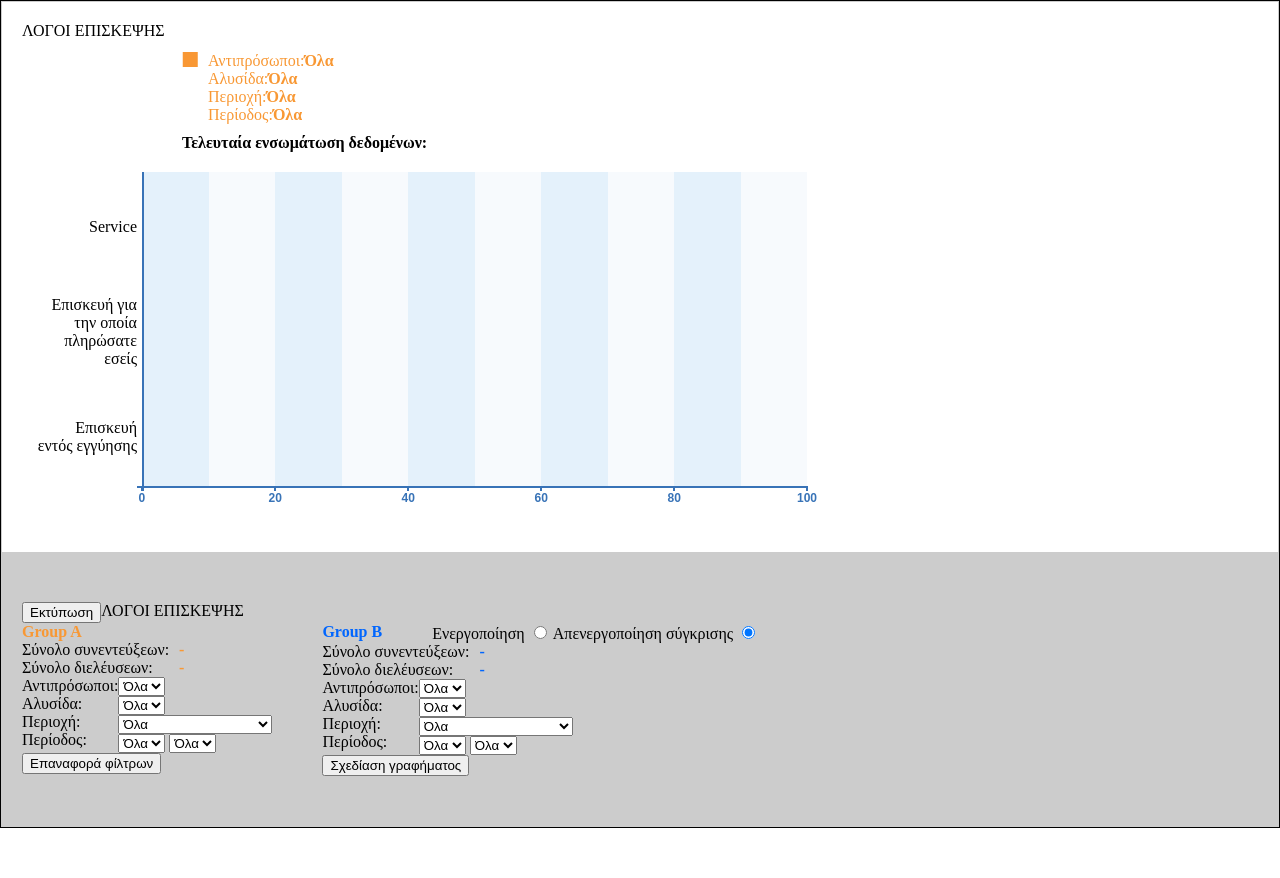
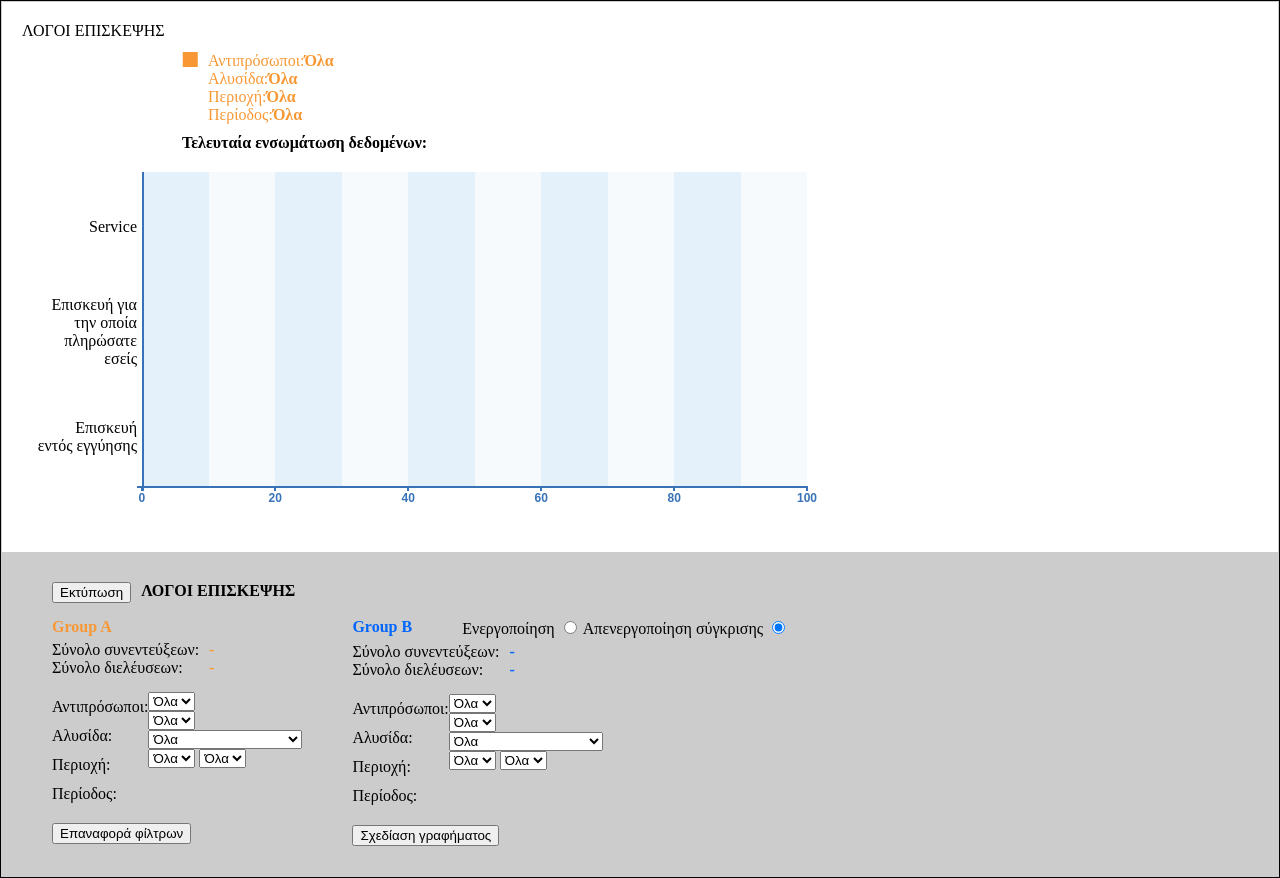
Before and after one commit to ahmadtajudin/stats_project, a PHP site: page /graphs_tester.php in a window 1280 px wide. Before the commit the page ends 828 px from the top, so only its background shows below. Run offline with PHP 8.4, Linux system fonts and the light colour scheme; data that the repository does not hold is empty.

Commit message:
Mama. 3:00, 22_4_2013.Implementing first chart into the admin.

```diff
--- a/graphs.php
+++ b/graphs.php
@@ -6,7 +6,7 @@
                 <!-- Link or button to toggle dropdown -->
                 <div class="toggle-state"><a href="#">Choose Chart</a></div>
                 <ul class="nav nav-list bs-docs-sidenav show-hide-el">
-                    <li><i class="icon-chevron-right"></i><a href="graphs.php?chart=1">Chart 1</a></li>
+                    <li><i class="icon-chevron-right"></i><a href="graphs.php?chart=1">ΛΟΓΟΙ ΕΠΙΣΚΕΨΗΣ</a></li>
                     <li><i class="icon-chevron-right"></i><a href="graphs.php?chart=2">Chart 2</a></li>
                     <li><i class="icon-chevron-right"></i><a href="graphs.php?chart=3">Chart 3</a></li>
                     <li><i class="icon-chevron-right"></i><a href="graphs.php?chart=4">Chart 4</a></li>
--- a/graphs/css/charts_style.css
+++ b/graphs/css/charts_style.css
@@ -20,3 +20,6 @@
 
 .marginLeft10px{margin-left: 10px;}
 .marginLeft50px{margin-left: 50px;}
+.marginBottom5px{margin-bottom: 5px;}
+.marginBottom10px{margin-bottom: 10px;}
+.marginBottom15px{margin-bottom: 15px;}
--- a/graphs/graphs_holder.php
+++ b/graphs/graphs_holder.php
@@ -44,7 +44,29 @@ require_once 'templates/chart_holder.php';
 require_once 'templates/filters.php';
 ?>
 </div>
+<?php if(!isset($_GET["chart"])){$_GET["chart"] = "1";} ?>
 <script>
     //ChartModerator.CHART = new ChartTest();
-    ChartModerator.CHART = new Chart__ReasonToVisit();
+    <?php
+    switch($_GET["chart"])
+    {
+        case "1":{ ?> ChartModerator.CHART = new Chart__ReasonToVisit(); <?php }break;
+        case "2":
+        {
+
+        }break;
+        case "3":
+        {
+
+        }break;
+        case "4":
+        {
+
+        }break;
+        case "5":
+        {
+
+        }break;
+    }
+    ?>
 </script>
--- a/graphs/js/tools.js
+++ b/graphs/js/tools.js
@@ -138,9 +138,9 @@ function SimpleLine_LeftRightQuestions(chart, position, label_txt)
     //var top_position = Math.random()*400;
     $(this.line_holder).css("top", this.position.y+"px");
     $($(this.line_holder).find(".line")).width( this.chart.chart_diagram_poz_size.w );
-    $(this.line_holder).find(".label").html( label_txt );
-    var label_top_position = -1*$(this.line_holder).find(".label").height()/2;
-    $(this.line_holder).find(".label").css("top", label_top_position+"px");
+    $(this.line_holder).find(".chart_label").html( label_txt );
+    var label_top_position = -1*$(this.line_holder).find(".chart_label").height()/2;
+    $(this.line_holder).find(".chart_label").css("top", label_top_position+"px");
     /*
      *
      * @type ChartLineBase
@@ -235,6 +235,8 @@ function ChartBase()
         this.data_type_chart = range.data_type_chart;
         this.chart_poz_size = chart_poz_size;
         this.chart_diagram_poz_size = chart_diagram_poz_size;
+        $("#filter_chart_label").html(range.chart_label);
+        $("#chart_top_left_title").html(range.chart_label);
         //ResizerPozicioner.resize("#chart_main_holder", this.chart_poz_size);
         //$("#chart_main_holder").width( this.chart_poz_size.w );
         $("#chart_main_holder").height( this.chart_poz_size.h );
@@ -425,7 +427,7 @@ function Chart__ReasonToVisit()
 {
     this.init
     (
-            {chart_min_value:0, chart_max_value:100, delta_plus:20, data_type_chart:"ReasonToVisit"},
+            {chart_min_value:0, chart_max_value:100, delta_plus:20, data_type_chart:"ReasonToVisit", chart_label:"ΛΟΓΟΙ ΕΠΙΣΚΕΨΗΣ"},
             new Rectangle(0,0,900,550),
             new Rectangle(140,170,665,314)
     );
--- a/graphs/templates/chart_holder.php
+++ b/graphs/templates/chart_holder.php
@@ -97,7 +97,7 @@
 </style>
 
 <div id="chart_main_holder">
-    <div id="chart_top_left_title">ΛΟΓΟΙ ΕΠΙΣΚΕΨΗΣ</div>
+    <div id="chart_top_left_title"></div>
     <div id="chart_left_right_data_filter_above_the_cahrt">
         <div>
             <div id="chart_left_right_data_filter_above_the_cahrt_info_left" class="floatLeft">
@@ -227,7 +227,7 @@
             height: 30px;
             width:200px;
         }
-        .simple_line_left_right_question .label
+        .simple_line_left_right_question .chart_label
         {
             position:absolute;
             left: -105px;
@@ -238,7 +238,7 @@
     <div id="template_simple_line_left_right_question" class="displayNone">
         <div class="simple_line_left_right_question">
             <div class="posRel">
-                <div class="label">
+                <div class="chart_label">
                     Line1<br/>Line2<br/>Line3
                 </div>
                 <div class="simple_line_left_question line">
--- a/graphs/templates/filters.php
+++ b/graphs/templates/filters.php
@@ -19,11 +19,14 @@ class ChartFilters
     public function header()
     {
         ?>
-        <div>
+        <div class="marginBottom15px">
             <div class="floatLeft">
+                <!--
                 <input type="button" value="Εκτύπωση" />
+                -->
+                <button class="btn btn-inverse" type="button">Εκτύπωση</button>
             </div>
-            <div class="floatLeft">ΛΟΓΟΙ ΕΠΙΣΚΕΨΗΣ</div>
+            <div class="floatLeft marginLeft10px"><b id="filter_chart_label"></b></div>
             <div class="clearBoth"></div>
         </div>
         <?php
@@ -32,7 +35,7 @@ class ChartFilters
     {
         ?>
         <div class="floatLeft <?php if($filter_type==self::GROUP_B)print "marginLeft50px"; ?>">
-            <div>
+            <div class="marginBottom5px">
 
                     <?php
                     if($filter_type == self::GROUP_A)
@@ -62,7 +65,7 @@ class ChartFilters
             Total interviews+total passby values
             start
             -->
-            <div>
+            <div class="marginBottom15px">
                 <div class="floatLeft">
                     <div>Σύνολο συνεντεύξεων:</div>
                     <div>Σύνολο διελέυσεων:</div>
@@ -77,8 +80,8 @@ class ChartFilters
             Total interviews+total passby values
             end
             -->
-            <div>
-                <div class="floatLeft">
+            <div class="marginBottom15px">
+                <div class="floatLeft labels_select_for_boxes">
                     <div>Αντιπρόσωποι:</div>
                     <div>Αλυσίδα:</div>
                     <div>Περιοχή:</div>
@@ -189,12 +192,18 @@ class ChartFilters
             <?php if($filter_type == self::GROUP_A){ ?>
             <!--Set start values button-->
             <div>
+                <!--
                 <input id="reset_button" type="button" value="Επαναφορά φίλτρων" />
+                -->
+                <button class="btn btn-inverse" type="button">Επαναφορά φίλτρων</button>
             </div>
             <?php }else if($filter_type == self::GROUP_B){ ?>
             <!--Draw chart button-->
             <div>
+                <!--
                 <input type="button" value="Σχεδίαση γραφήματος" />
+                -->
+                <button class="btn btn-inverse" type="button">Σχεδίαση γραφήματος</button>
             </div>
             <?php } ?>
 
@@ -212,7 +221,15 @@ ChartFilters::$FILTER = new ChartFilters();
     #charts_filter_holder
     {
         background-color:#cccccc;
-        padding: 50px 20px 50px 20px;
+        padding: 30px 50px 30px 50px;
+    }
+    .filter_global_select
+    {
+        margin:0px;
+    }
+    .labels_select_for_boxes div
+    {
+        line-height: 29px;
     }
 </style>
 <div id="charts_filter_holder">
```
